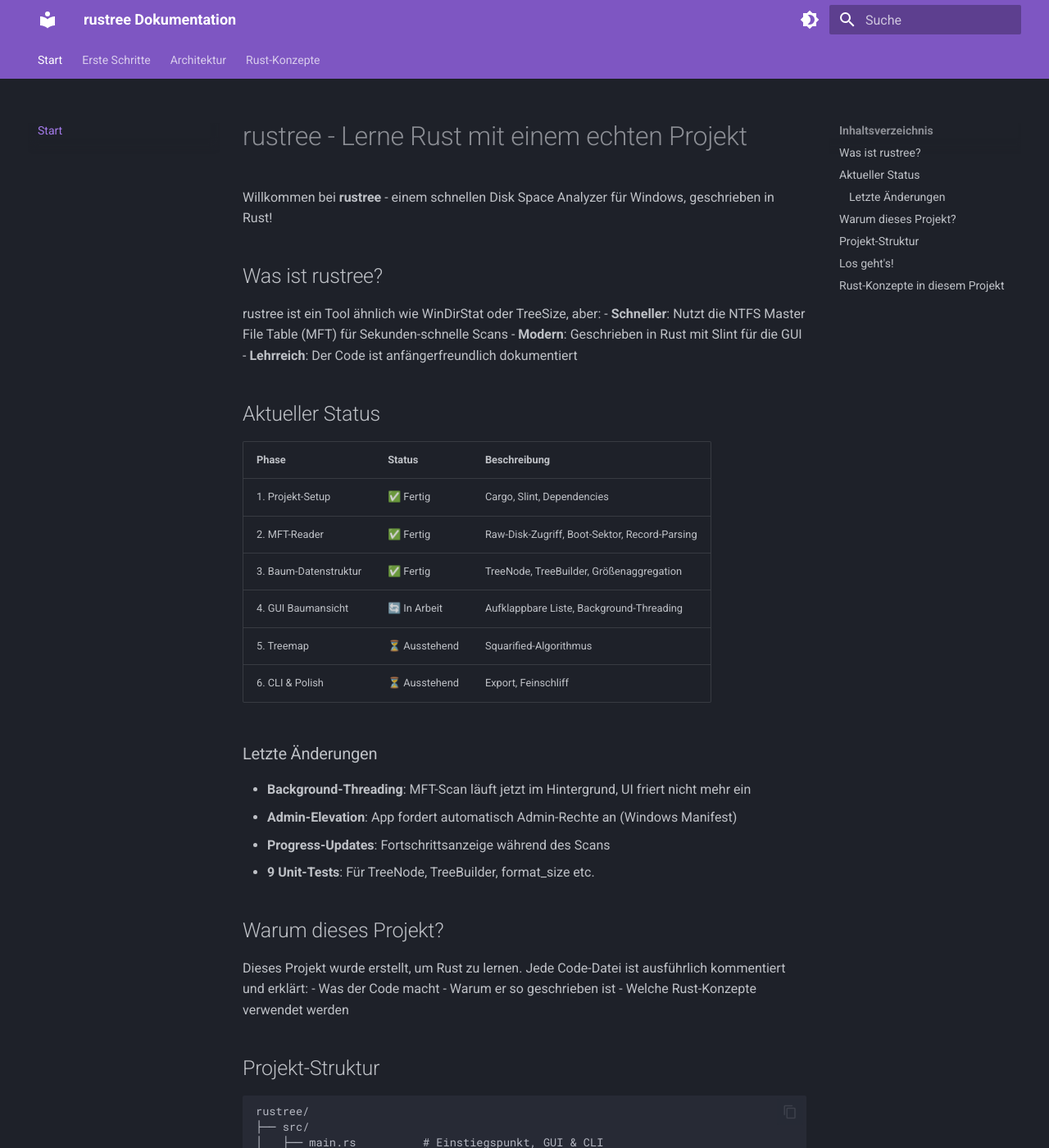
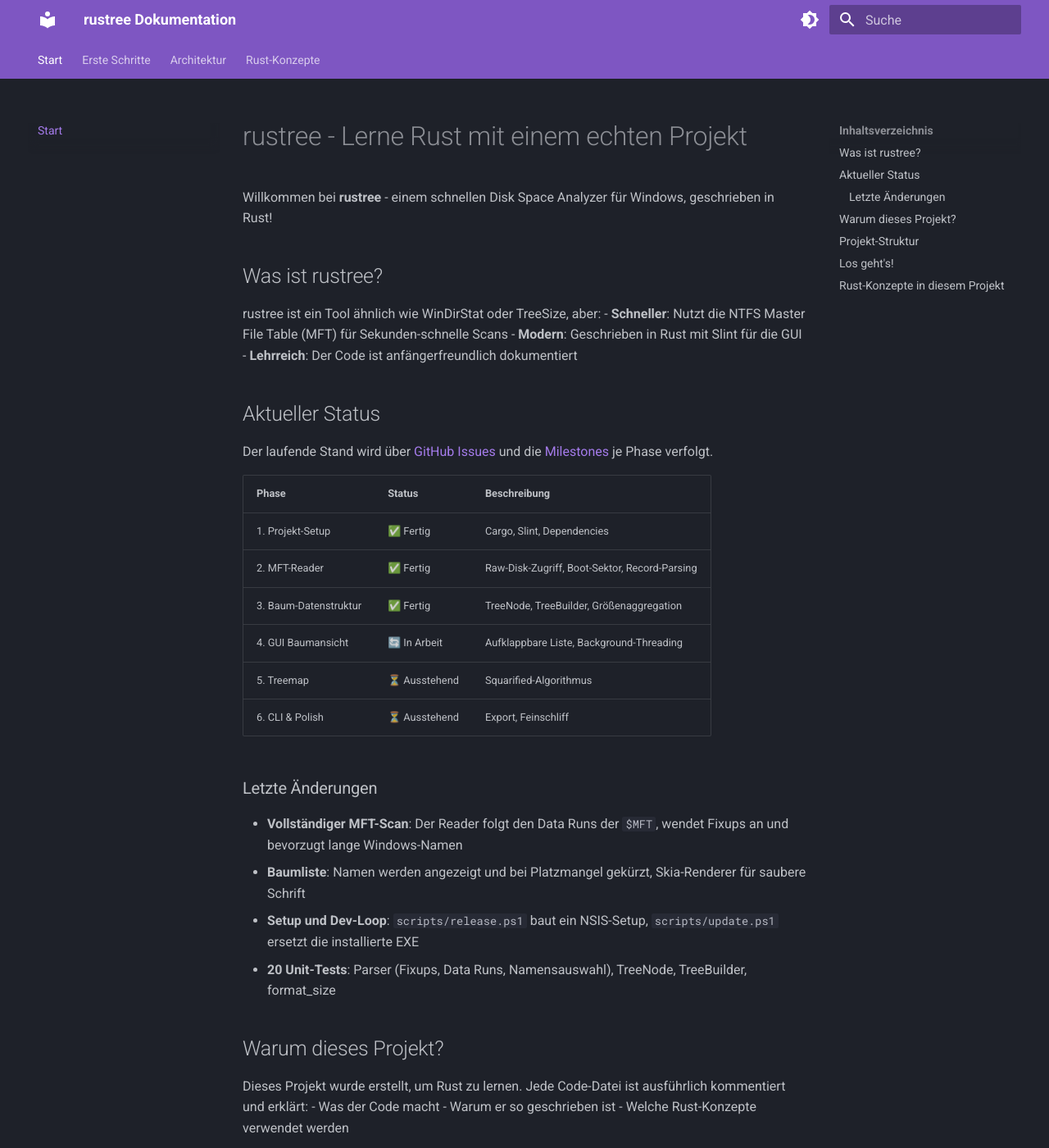
Before and after one commit to kmm-codes/rustree, an MkDocs documentation site: the page built from docs/index.md, in a window 1280 px wide and 1400 px high. Shown: the whole window at 82% size. Built offline with MkDocs 1.6.1 and Material for MkDocs 9.7.7, drawn with Linux system fonts in a browser that asks for light colours.

Commit message:
docs: point the status section at issues and milestones
Co-Authored-By: Claude Fable 5.1 <noreply@anthropic.com>
Claude-Session: https://claude.ai/code/session_01KvwsaMXntAnbvtLjoEdmPG

```diff
--- a/docs/index.md
+++ b/docs/index.md
@@ -11,6 +11,9 @@ rustree ist ein Tool ähnlich wie WinDirStat oder TreeSize, aber:
 
 ## Aktueller Status
 
+Der laufende Stand wird über [GitHub Issues](https://github.com/kmm-codes/rustree/issues)
+und die [Milestones](https://github.com/kmm-codes/rustree/milestones) je Phase verfolgt.
+
 | Phase | Status | Beschreibung |
 |-------|--------|--------------|
 | 1. Projekt-Setup | ✅ Fertig | Cargo, Slint, Dependencies |
@@ -22,10 +25,10 @@ rustree ist ein Tool ähnlich wie WinDirStat oder TreeSize, aber:
 
 ### Letzte Änderungen
 
-- **Background-Threading**: MFT-Scan läuft jetzt im Hintergrund, UI friert nicht mehr ein
-- **Admin-Elevation**: App fordert automatisch Admin-Rechte an (Windows Manifest)
-- **Progress-Updates**: Fortschrittsanzeige während des Scans
-- **9 Unit-Tests**: Für TreeNode, TreeBuilder, format_size etc.
+- **Vollständiger MFT-Scan**: Der Reader folgt den Data Runs der `$MFT`, wendet Fixups an und bevorzugt lange Windows-Namen
+- **Baumliste**: Namen werden angezeigt und bei Platzmangel gekürzt, Skia-Renderer für saubere Schrift
+- **Setup und Dev-Loop**: `scripts/release.ps1` baut ein NSIS-Setup, `scripts/update.ps1` ersetzt die installierte EXE
+- **20 Unit-Tests**: Parser (Fixups, Data Runs, Namensauswahl), TreeNode, TreeBuilder, format_size
 
 ## Warum dieses Projekt?
 
```
